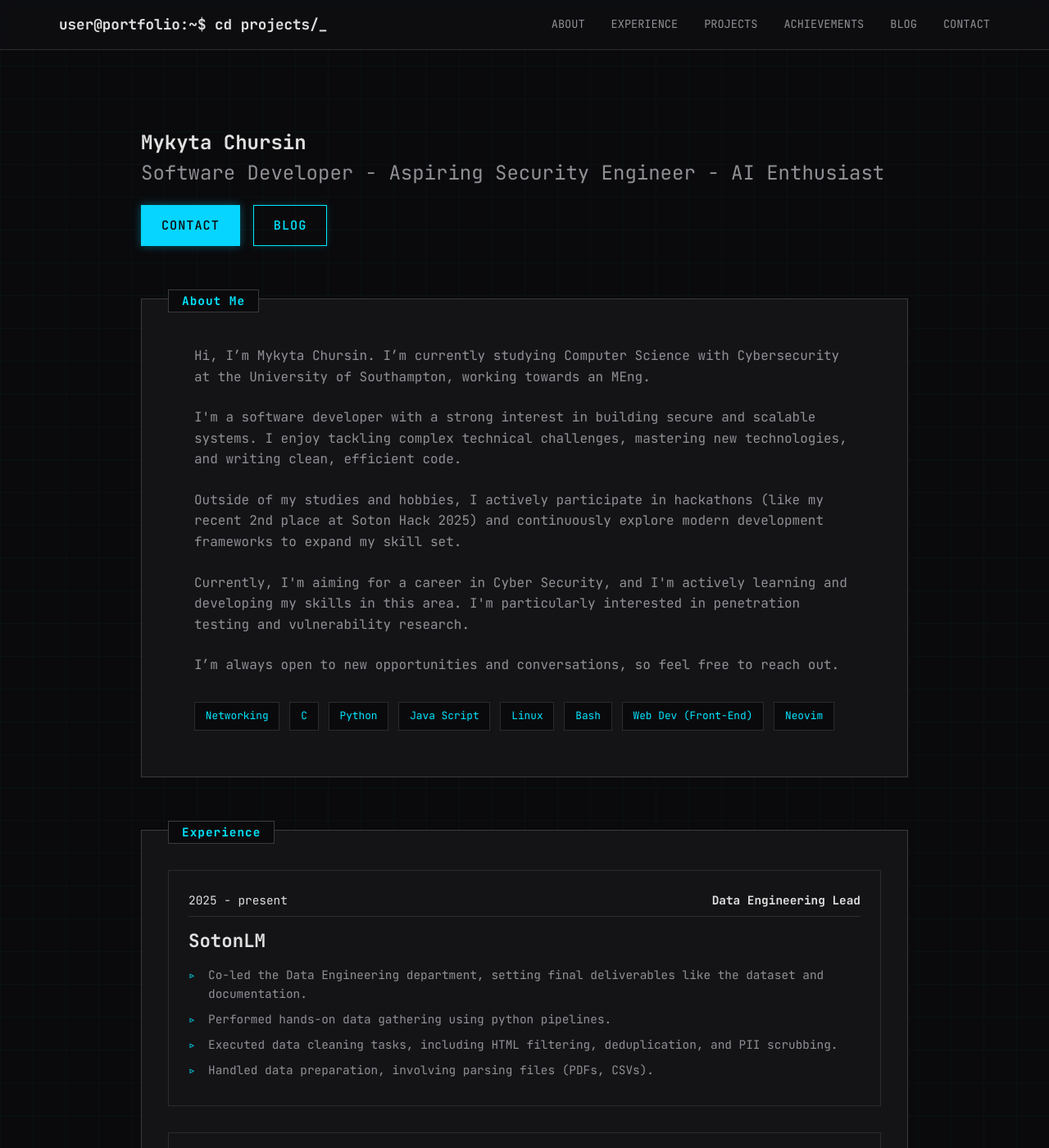
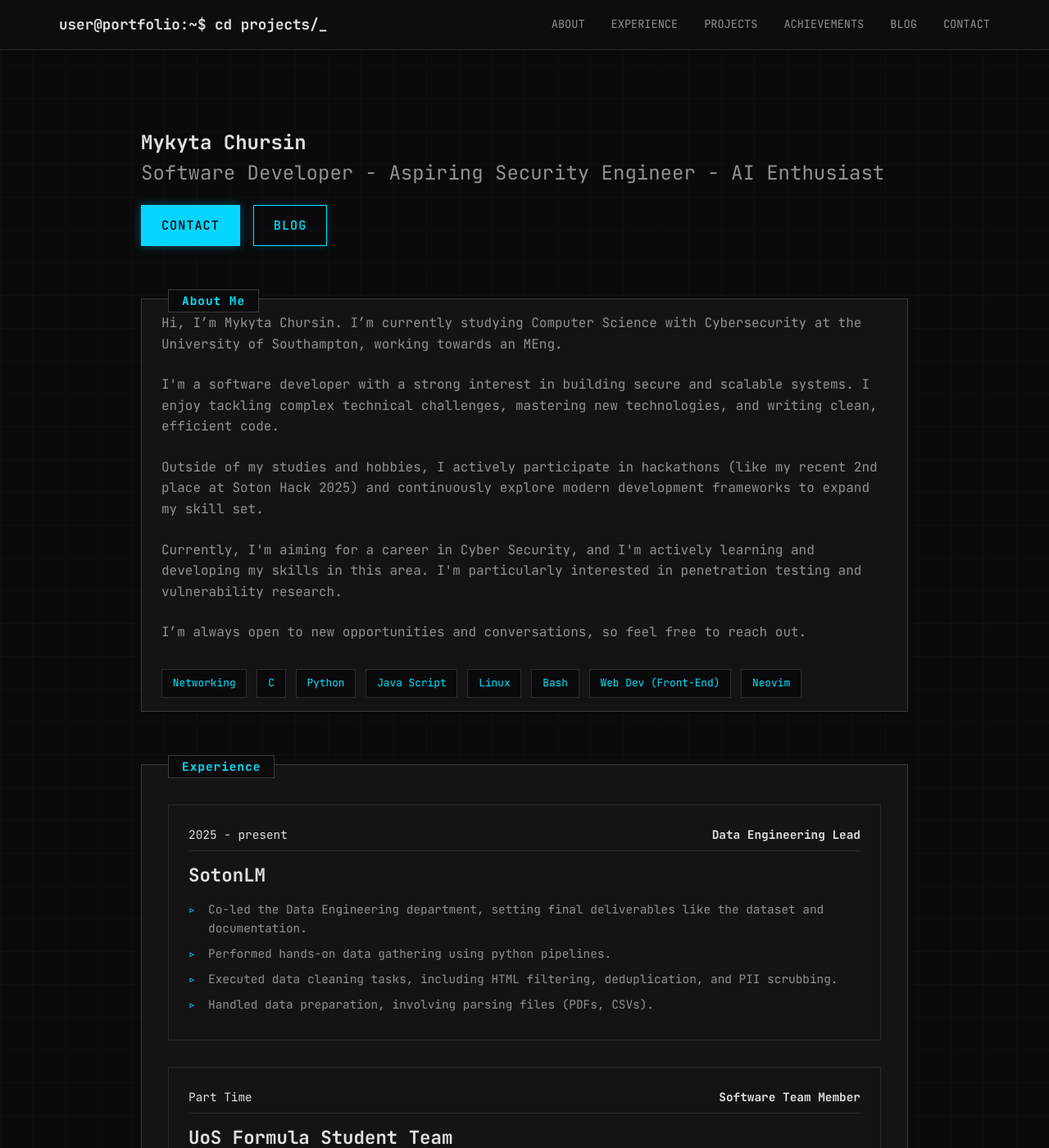
Before and after one commit to takymy/takymy.github.io, a Jekyll site: the page built from index.html, in a window 1280 px wide and 1400 px high. Shown: the whole window at 82% size. Built offline with Jekyll 4.4.1, drawn with Linux system fonts in a browser that asks for light colours.

Commit message:
Aggressively reduce About Me block padding

```diff
--- a/assets/css/main.css
+++ b/assets/css/main.css
@@ -273,7 +273,7 @@ h1, h2, h3, h4 {
 }
 
 #about .framed-content {
-    padding: 1.5rem 2rem;
+    padding: 1rem 1.5rem;
 }
 
 /* =========================================
@@ -370,7 +370,7 @@ h1, h2, h3, h4 {
 }
 
 .about-text {
-    padding: 2rem; /* Reverting to consistent card padding since container governs total width now */
+    padding: 0;
 }
 
 .about-text p {
@@ -741,6 +741,10 @@ h1, h2, h3, h4 {
         padding: 1rem;
     }
 
+    #about .framed-content {
+        padding: 0.5rem 1rem;
+    }
+
     .hero-title {
         font-size: 1.8rem;
     }
```
